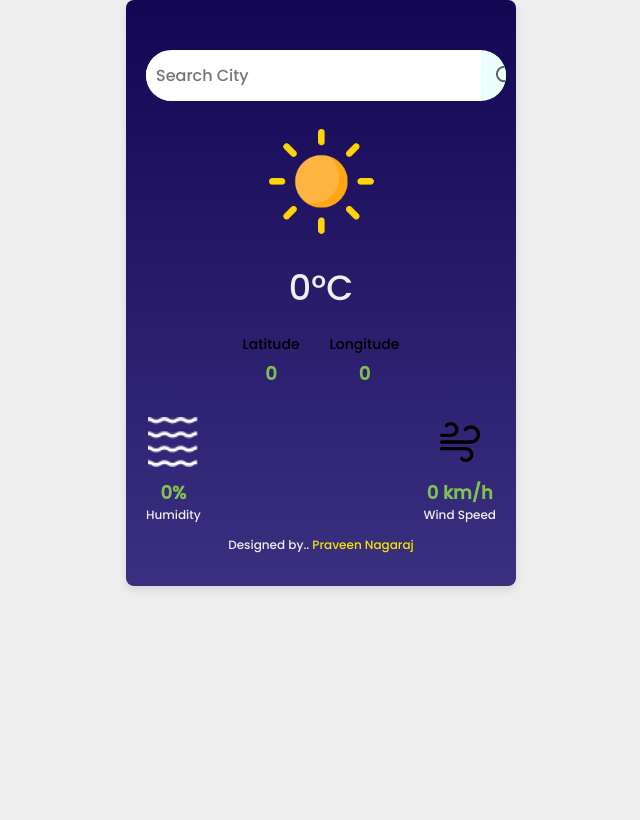
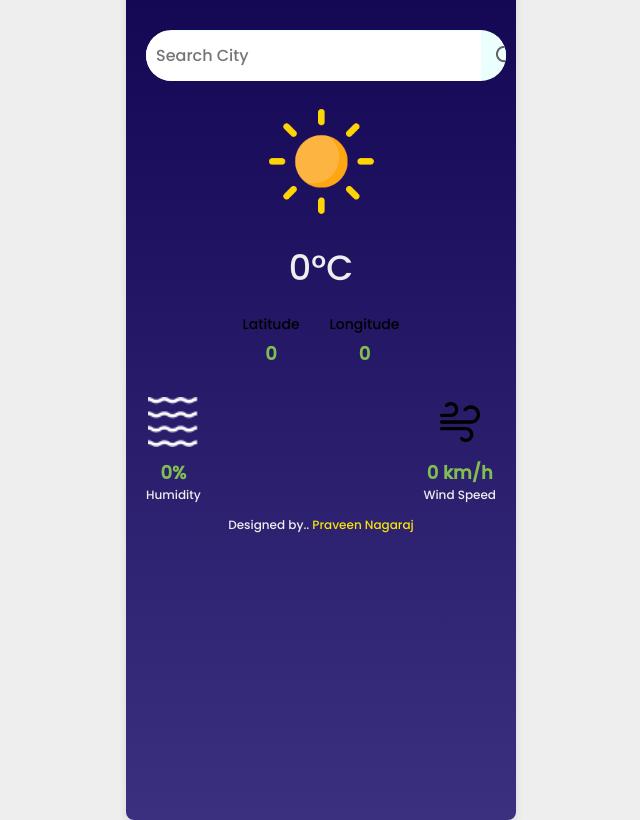
Before and after one commit to PraveenNagaraj77/WeatherReactAPP, a React (Vite) app: page / in a window 1280 px wide. Shown: the whole page, without its empty margins (319-959 px from the left). Built offline with nearby package versions, Linux system fonts and the light colour scheme.

Commit message:
code saved

```diff
--- a/src/App.css
+++ b/src/App.css
@@ -8,6 +8,7 @@
 body {
   margin: 0;
   padding: 0;
+  height: 100vh;
   background-color: #eee;
   /* background-color: #2f3640; */
   display: flex;
@@ -17,7 +18,7 @@ body {
 
 .container {
   position: relative;
-  height: 100%;
+  height: 100vh;
   width: 350px;
   padding: 20px;
   background-image: linear-gradient(180deg, #130754 0%, #3b2f80 100%);
@@ -183,8 +184,5 @@ Interior design
   .data-container {
     margin: 30px;
   }
-  .container{
-    width: 100vw;
-    height: 100vh;
-  }
+
 }
```
